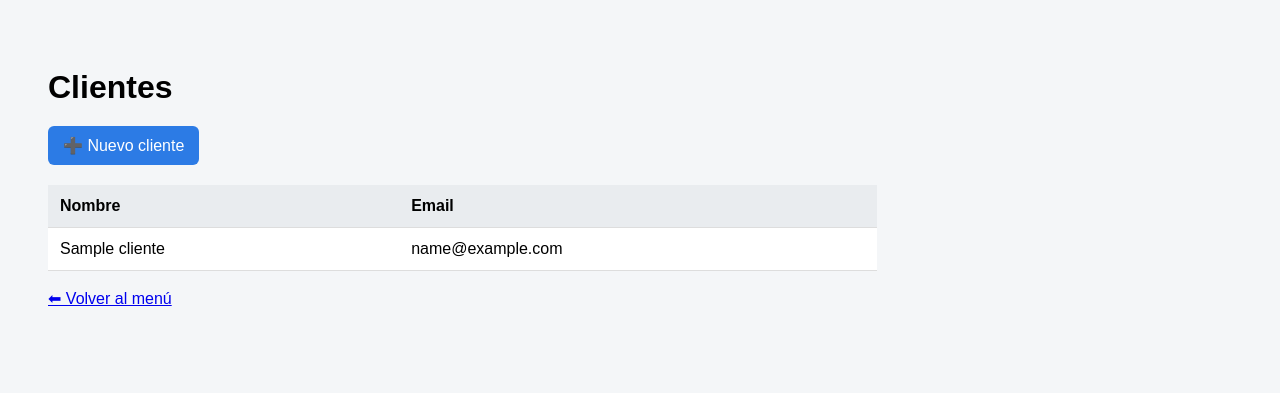
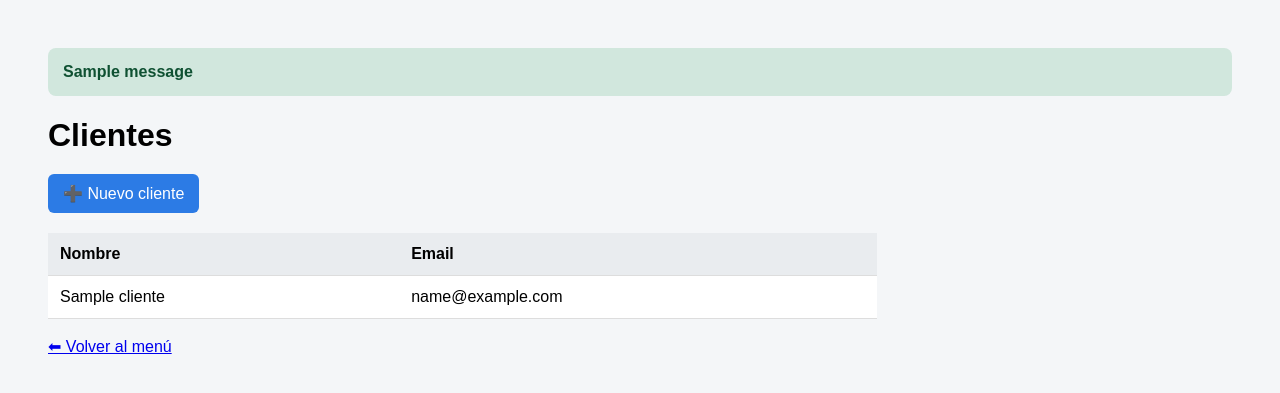
Before and after one commit to likalinares123-rgb/RP_MYL, a Flask app: page /clientes/ in a window 1280 px wide. Shown: the top 393 px of the page. Run offline with Flask 3, Linux system fonts and the light colour scheme; one stand-in notice (Sample message) is shown; a database or web service that is not in the repository returns one stand-in record (values such as "Sample title"); some libraries are stand-ins or nearby versions.

Commit message:
Fix: agregar mensaje

```diff
--- a/clientes_form.py
+++ b/clientes_form.py
@@ -28,7 +28,6 @@ def guardar_cliente():
     cur.close()
     conn.close()
 
-    # ✅ MENSAJE DE ÉXITO
-    flash("✅ Cliente guardado correctamente", "success")
+
 
     return redirect(url_for("clientes.listado_clientes"))
--- a/templates/clientes.html
+++ b/templates/clientes.html
@@ -38,9 +38,31 @@
             margin-top: 20px;
             color: #666;
         }
-    </style>
+
+   .alert.success {
+    background: #d1e7dd;
+    color: #0f5132;
+    padding: 15px;
+    border-radius: 8px;
+    font-weight: bold;
+    margin-bottom: 20px;
+}
+
+</style>
+
 </head>
 <body>
+
+{% with messages = get_flashed_messages(with_categories=true) %}
+  {% if messages %}
+    {% for category, message in messages %}
+      <div class="alert {{ category }}">
+        {{ message }}
+      </div>
+    {% endfor %}
+  {% endif %}
+{% endwith %}
+
 
 <h1>Clientes</h1>
 
```
